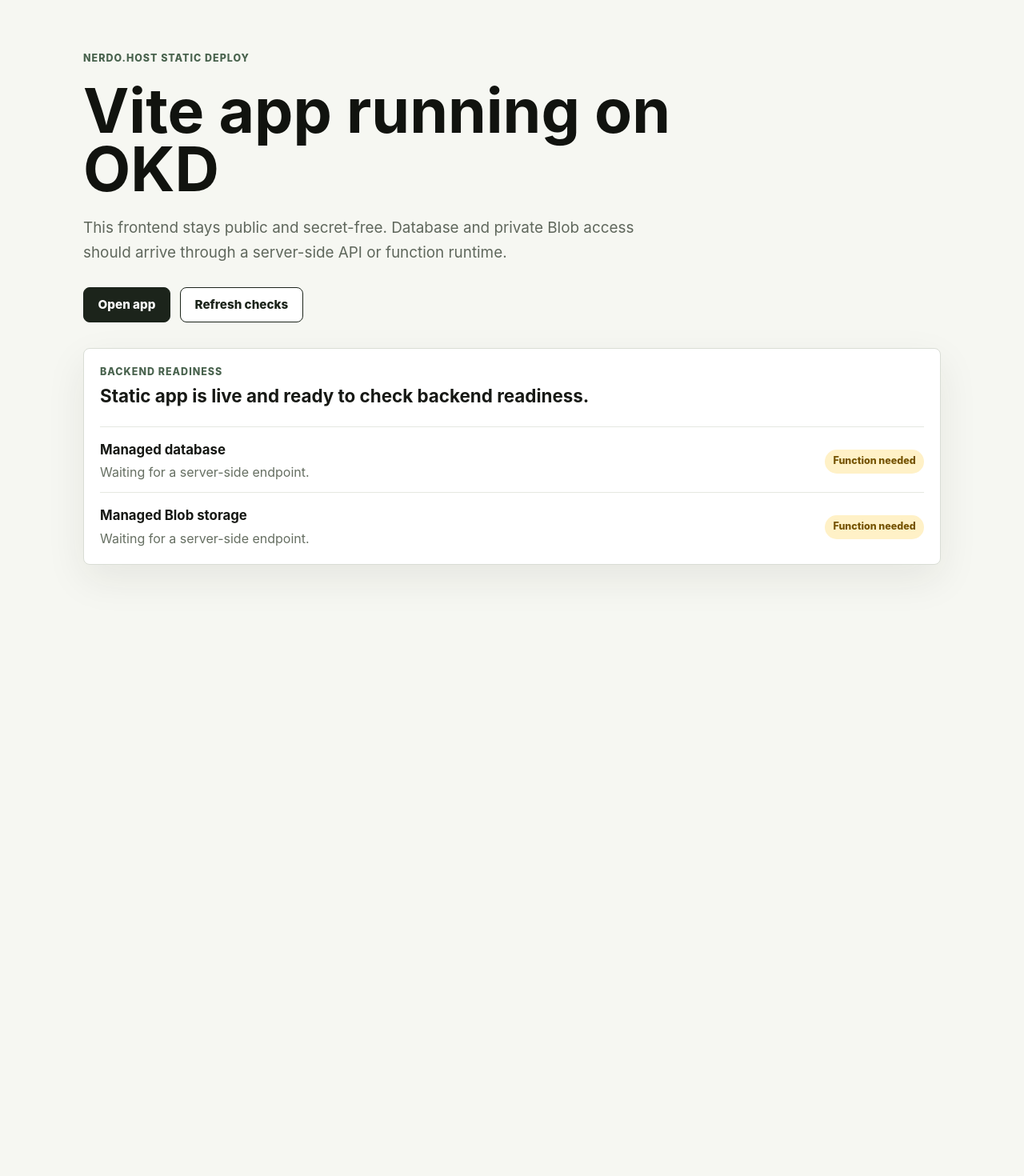
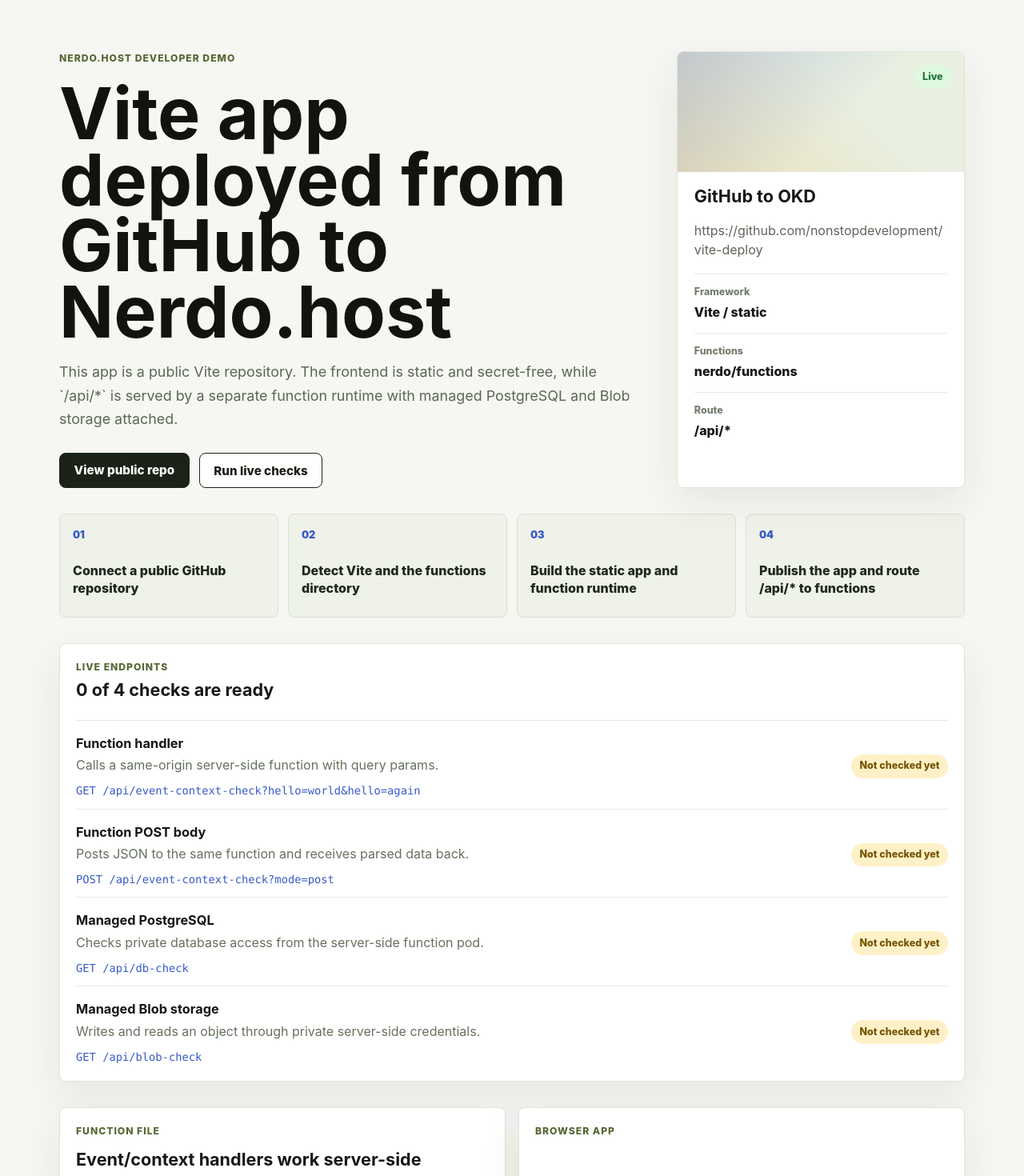
Before and after one commit to nonstopdevelopment/vite-deploy, a React (Vite) app: page / in a window 1280 px wide. Shown: the top 1470 px of the page at 80% size. Before the commit the page ends 800 px from the top, so only its background shows below. Built offline with nearby package versions, Linux system fonts and the light colour scheme.

Commit message:
Show Nerdo public app functions demo

```diff
--- a/src/App.css
+++ b/src/App.css
@@ -6,19 +6,28 @@
   display: grid;
   gap: 2rem;
   margin: 0 auto;
-  max-width: 1120px;
+  max-width: 1180px;
   padding: 4rem 1.5rem;
 }
 
 .hero {
+  align-items: stretch;
   display: grid;
-  gap: 1.25rem;
+  gap: 1.5rem;
+  grid-template-columns: minmax(0, 1fr) 360px;
+}
+
+.hero-copy {
+  align-content: center;
+  display: grid;
+  gap: 1.2rem;
+  min-height: 440px;
 }
 
 .eyebrow {
-  color: #48624d;
-  font-size: 0.78rem;
-  font-weight: 800;
+  color: #576734;
+  font-size: 0.76rem;
+  font-weight: 850;
   letter-spacing: 0.08em;
   margin: 0;
   text-transform: uppercase;
@@ -33,25 +42,28 @@
 
 h1 {
   color: #11130f;
-  font-size: clamp(2.5rem, 6vw, 5.25rem);
-  line-height: 0.95;
-  max-width: 850px;
+  font-size: clamp(2.65rem, 7vw, 5.8rem);
+  letter-spacing: 0;
+  line-height: 0.92;
+  max-width: 860px;
 }
 
 h2 {
   color: #171915;
-  font-size: 1.4rem;
-  line-height: 1.25;
+  font-size: 1.35rem;
+  letter-spacing: 0;
+  line-height: 1.2;
 }
 
 h3 {
   color: #151713;
-  font-size: 1.05rem;
+  font-size: 1.02rem;
+  letter-spacing: 0;
 }
 
 .lede {
-  color: #5f675c;
-  font-size: 1.18rem;
+  color: #5c6656;
+  font-size: 1.12rem;
   line-height: 1.65;
   max-width: 720px;
 }
@@ -68,24 +80,24 @@
 button {
   align-items: center;
   border-radius: 8px;
-  border: 1px solid #1c241b;
+  border: 1px solid #1b2218;
   box-sizing: border-box;
   display: inline-flex;
   font-size: 0.95rem;
-  font-weight: 800;
+  font-weight: 850;
   justify-content: center;
   min-height: 44px;
   padding: 0 1.1rem;
 }
 
 .primary-link {
-  background: #1c241b;
+  background: #1b2218;
   color: #ffffff;
 }
 
 button {
   background: #ffffff;
-  color: #1c241b;
+  color: #1b2218;
 }
 
 button:disabled {
@@ -93,17 +105,113 @@
   opacity: 0.65;
 }
 
-.status-panel {
+.deploy-card,
+.status-panel,
+.docs-grid article {
   background: #ffffff;
-  border: 1px solid #d9ddd5;
+  border: 1px solid #dfe4db;
   border-radius: 8px;
   box-shadow: 0 18px 50px rgba(34, 41, 31, 0.08);
+}
+
+.deploy-card {
+  align-content: start;
+  display: grid;
+  gap: 1.1rem;
+  overflow: hidden;
+  padding: 1.3rem;
+  position: relative;
+}
+
+.deploy-card::before {
+  background:
+    linear-gradient(135deg, rgba(56, 90, 199, 0.22), transparent 58%),
+    linear-gradient(45deg, rgba(238, 184, 76, 0.26), transparent 62%),
+    #e9efe1;
+  content: '';
+  display: block;
+  height: 150px;
+  margin: -1.3rem -1.3rem 0;
+}
+
+.deploy-card p {
+  color: #5d6559;
+  line-height: 1.5;
+  overflow-wrap: anywhere;
+}
+
+.deploy-card dl {
+  display: grid;
+  gap: 0.85rem;
+  margin: 0;
+}
+
+.deploy-card dl div {
+  border-top: 1px solid #e8ebe4;
+  display: grid;
+  gap: 0.2rem;
+  padding-top: 0.85rem;
+}
+
+.deploy-card dt {
+  color: #737d6d;
+  font-size: 0.78rem;
+  font-weight: 800;
+}
+
+.deploy-card dd {
+  color: #171915;
+  font-weight: 850;
+  margin: 0;
+}
+
+.status-dot {
+  background: #dff9df;
+  border-radius: 999px;
+  color: #20753a;
+  font-size: 0.78rem;
+  font-weight: 850;
+  padding: 0.35rem 0.65rem;
+  position: absolute;
+  right: 1rem;
+  top: 1rem;
+}
+
+.flow {
+  display: grid;
+  gap: 0.75rem;
+  grid-template-columns: repeat(4, minmax(0, 1fr));
+}
+
+.flow-step {
+  background: #eef2e9;
+  border: 1px solid #dbe2d3;
+  border-radius: 8px;
+  display: grid;
+  gap: 1rem;
+  min-height: 130px;
+  padding: 1rem;
+}
+
+.flow-step span {
+  color: #385ac7;
+  font-size: 0.8rem;
+  font-weight: 900;
+}
+
+.flow-step p {
+  color: #1f261d;
+  font-weight: 850;
+  line-height: 1.35;
+}
+
+.status-panel {
   display: grid;
   gap: 1.5rem;
   padding: 1.25rem;
 }
 
-.status-heading {
+.section-heading {
   display: grid;
   gap: 0.4rem;
 }
@@ -115,25 +223,40 @@
 
 .check-row {
   align-items: center;
-  border-top: 1px solid #e5e8e1;
+  border-top: 1px solid #e6eae2;
   display: grid;
   gap: 1rem;
-  grid-template-columns: 1fr auto;
+  grid-template-columns: minmax(0, 1fr) auto;
   padding-top: 1rem;
 }
 
 .check-row p {
-  color: #666f62;
+  color: #66715f;
   line-height: 1.55;
   margin-top: 0.2rem;
+}
+
+code,
+pre {
+  font-family: "SFMono-Regular", Consolas, "Liberation Mono", monospace;
+}
+
+.check-row code {
+  color: #385ac7;
+  display: block;
+  font-size: 0.86rem;
+  margin-top: 0.55rem;
+  overflow-wrap: anywhere;
 }
 
 .badge {
   border-radius: 999px;
   font-size: 0.78rem;
-  font-weight: 800;
+  font-weight: 850;
+  max-width: 220px;
   padding: 0.35rem 0.65rem;
-  white-space: nowrap;
+  text-align: center;
+  white-space: normal;
 }
 
 .badge.ready {
@@ -146,17 +269,56 @@
   color: #755300;
 }
 
-@media (max-width: 720px) {
+.docs-grid {
+  display: grid;
+  gap: 1rem;
+  grid-template-columns: repeat(2, minmax(0, 1fr));
+}
+
+.docs-grid article {
+  display: grid;
+  gap: 0.85rem;
+  padding: 1.25rem;
+}
+
+pre {
+  background: #141915;
+  border-radius: 8px;
+  color: #e7f0df;
+  font-size: 0.84rem;
+  line-height: 1.6;
+  margin: 0;
+  overflow-x: auto;
+  padding: 1rem;
+}
+
+@media (max-width: 900px) {
+  .hero,
+  .docs-grid {
+    grid-template-columns: 1fr;
+  }
+
+  .hero-copy {
+    min-height: auto;
+  }
+
+  .flow {
+    grid-template-columns: repeat(2, minmax(0, 1fr));
+  }
+}
+
+@media (max-width: 640px) {
   .shell {
     padding: 2rem 1rem;
   }
 
+  .flow,
   .check-row {
-    align-items: flex-start;
     grid-template-columns: 1fr;
   }
 
   .badge {
     justify-self: start;
+    max-width: 100%;
   }
 }
--- a/src/App.jsx
+++ b/src/App.jsx
@@ -1,26 +1,80 @@
 import { useMemo, useState } from 'react'
 import './App.css'
 
-const checks = [
+const repoUrl = 'https://github.com/nonstopdevelopment/vite-deploy'
+
+const liveChecks = [
+  {
+    id: 'event',
+    label: 'Function handler',
+    description: 'Calls a same-origin server-side function with query params.',
+    path: '/api/event-context-check?hello=world&hello=again',
+    method: 'GET',
+    successLabel: 'Event/context function answered',
+  },
+  {
+    id: 'eventPost',
+    label: 'Function POST body',
+    description: 'Posts JSON to the same function and receives parsed data back.',
+    path: '/api/event-context-check?mode=post',
+    method: 'POST',
+    body: { source: 'vite-demo', purpose: 'developer-docs' },
+    successLabel: 'POST body parsed securely',
+  },
   {
     id: 'database',
-    label: 'Managed database',
+    label: 'Managed PostgreSQL',
+    description: 'Checks private database access from the server-side function pod.',
     path: '/api/db-check',
-    readyMessage: 'Connected through a server-side API route.',
+    method: 'GET',
+    successLabel: 'Database connected',
   },
   {
     id: 'blob',
     label: 'Managed Blob storage',
+    description: 'Writes and reads an object through private server-side credentials.',
     path: '/api/blob-check',
-    readyMessage: 'Private bucket access is brokered by a server-side API route.',
+    method: 'GET',
+    successLabel: 'Blob storage connected',
   },
 ]
 
-async function runCheck(path) {
-  const response = await fetch(path, {
+const deploySteps = [
+  'Connect a public GitHub repository',
+  'Detect Vite and the functions directory',
+  'Build the static app and function runtime',
+  'Publish the app and route /api/* to functions',
+]
+
+const functionExample = `export async function handler(event, context) {
+  return {
+    statusCode: 200,
+    headers: { 'content-type': 'application/json' },
+    body: JSON.stringify({
+      ok: true,
+      method: event.httpMethod,
+      query: event.queryStringParameters,
+      functionName: context.functionName,
+    }),
+  }
+}`
+
+const browserExample = `const response = await fetch('/api/event-context-check', {
+  method: 'POST',
+  headers: { 'content-type': 'application/json' },
+  body: JSON.stringify({ source: 'vite-demo' }),
+})
+
+const result = await response.json()`
+
+async function runCheck(check) {
+  const response = await fetch(check.path, {
+    method: check.method,
     headers: {
       Accept: 'application/json',
+      ...(check.body ? { 'content-type': 'application/json' } : {}),
     },
+    body: check.body ? JSON.stringify(check.body) : undefined,
   })
 
   const contentType = response.headers.get('content-type') ?? ''
@@ -35,27 +89,30 @@
   return payload
 }
 
+function resultSummary(result) {
+  if (!result) {
+    return 'Not checked yet'
+  }
+
+  if (result.status === 'ready') {
+    return result.label
+  }
+
+  return result.message
+}
+
 function App() {
   const [results, setResults] = useState({})
   const [isRefreshing, setIsRefreshing] = useState(false)
 
-  const summary = useMemo(() => {
-    const values = Object.values(results)
+  const readyCount = useMemo(
+    () => Object.values(results).filter((result) => result.status === 'ready').length,
+    [results],
+  )
 
-    if (values.length === 0) {
-      return 'Static app is live and ready to check backend readiness.'
-    }
-
-    if (values.some((result) => result.status === 'ready')) {
-      return 'A server-side API is answering for this static app.'
-    }
-
-    if (values.some((result) => result.status === 'missing')) {
-      return 'Static app is live. Backend functions are not attached yet.'
-    }
-
-    return 'Checking managed service access.'
-  }, [results])
+  const headline = readyCount === liveChecks.length
+    ? 'Public Vite deploy with live server-side functions'
+    : 'Vite app deployed from GitHub to Nerdo.host'
 
   async function refreshChecks() {
     setIsRefreshing(true)
@@ -63,13 +120,13 @@
     const nextResults = {}
 
     await Promise.all(
-      checks.map(async (check) => {
+      liveChecks.map(async (check) => {
         try {
-          const payload = await runCheck(check.path)
+          const payload = await runCheck(check)
 
           nextResults[check.id] = {
             status: 'ready',
-            message: check.readyMessage,
+            label: check.successLabel,
             payload,
           }
         } catch (error) {
@@ -88,29 +145,62 @@
   return (
     <main className="shell">
       <section className="hero">
-        <p className="eyebrow">Nerdo.host static deploy</p>
-        <h1>Vite app running on OKD</h1>
+        <div className="hero-copy">
+          <p className="eyebrow">Nerdo.host developer demo</p>
+          <h1>{headline}</h1>
           <p className="lede">
-          This frontend stays public and secret-free. Database and private Blob
-          access should arrive through a server-side API or function runtime.
+            This app is a public Vite repository. The frontend is static and
+            secret-free, while `/api/*` is served by a separate function runtime
+            with managed PostgreSQL and Blob storage attached.
           </p>
           <div className="actions">
-          <a href="/" className="primary-link">
-            Open app
+            <a href={repoUrl} className="primary-link" target="_blank" rel="noreferrer">
+              View public repo
             </a>
             <button type="button" onClick={refreshChecks} disabled={isRefreshing}>
-            {isRefreshing ? 'Checking...' : 'Refresh checks'}
+              {isRefreshing ? 'Running checks...' : 'Run live checks'}
             </button>
           </div>
+        </div>
+
+        <aside className="deploy-card" aria-label="Deployment source">
+          <span className="status-dot">Live</span>
+          <h2>GitHub to OKD</h2>
+          <p>{repoUrl}</p>
+          <dl>
+            <div>
+              <dt>Framework</dt>
+              <dd>Vite / static</dd>
+            </div>
+            <div>
+              <dt>Functions</dt>
+              <dd>nerdo/functions</dd>
+            </div>
+            <div>
+              <dt>Route</dt>
+              <dd>/api/*</dd>
+            </div>
+          </dl>
+        </aside>
       </section>
 
-      <section className="status-panel" aria-label="Managed service checks">
-        <div className="status-heading">
-          <p className="eyebrow">Backend readiness</p>
-          <h2>{summary}</h2>
+      <section className="flow" aria-label="Deploy flow">
+        {deploySteps.map((step, index) => (
+          <article className="flow-step" key={step}>
+            <span>{String(index + 1).padStart(2, '0')}</span>
+            <p>{step}</p>
+          </article>
+        ))}
+      </section>
+
+      <section className="status-panel" aria-label="Live function checks">
+        <div className="section-heading">
+          <p className="eyebrow">Live endpoints</p>
+          <h2>{readyCount} of {liveChecks.length} checks are ready</h2>
         </div>
+
         <div className="check-list">
-          {checks.map((check) => {
+          {liveChecks.map((check) => {
             const result = results[check.id]
             const isReady = result?.status === 'ready'
 
@@ -118,16 +208,31 @@
               <article className="check-row" key={check.id}>
                 <div>
                   <h3>{check.label}</h3>
-                  <p>{isReady ? result.message : 'Waiting for a server-side endpoint.'}</p>
+                  <p>{check.description}</p>
+                  <code>{check.method} {check.path}</code>
                 </div>
                 <span className={isReady ? 'badge ready' : 'badge pending'}>
-                  {isReady ? 'Ready' : 'Function needed'}
+                  {resultSummary(result)}
                 </span>
               </article>
             )
           })}
         </div>
       </section>
+
+      <section className="docs-grid" aria-label="Developer examples">
+        <article>
+          <p className="eyebrow">Function file</p>
+          <h2>Event/context handlers work server-side</h2>
+          <pre>{functionExample}</pre>
+        </article>
+
+        <article>
+          <p className="eyebrow">Browser app</p>
+          <h2>The frontend calls same-origin APIs</h2>
+          <pre>{browserExample}</pre>
+        </article>
+      </section>
     </main>
   )
 }
```
Also changed, not shown: 1 other file (tests, documents, lock files or other folders). Lines whose indentation alone changed are shown as unchanged.
